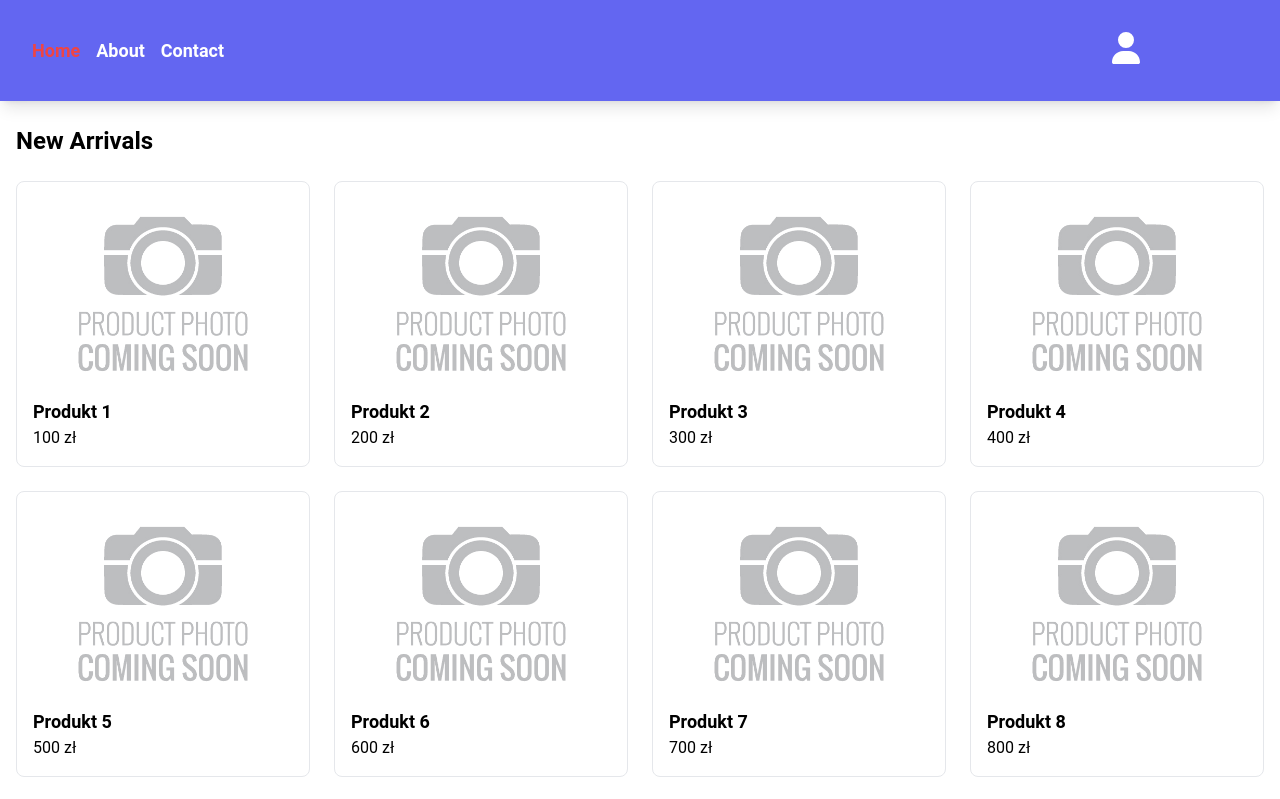
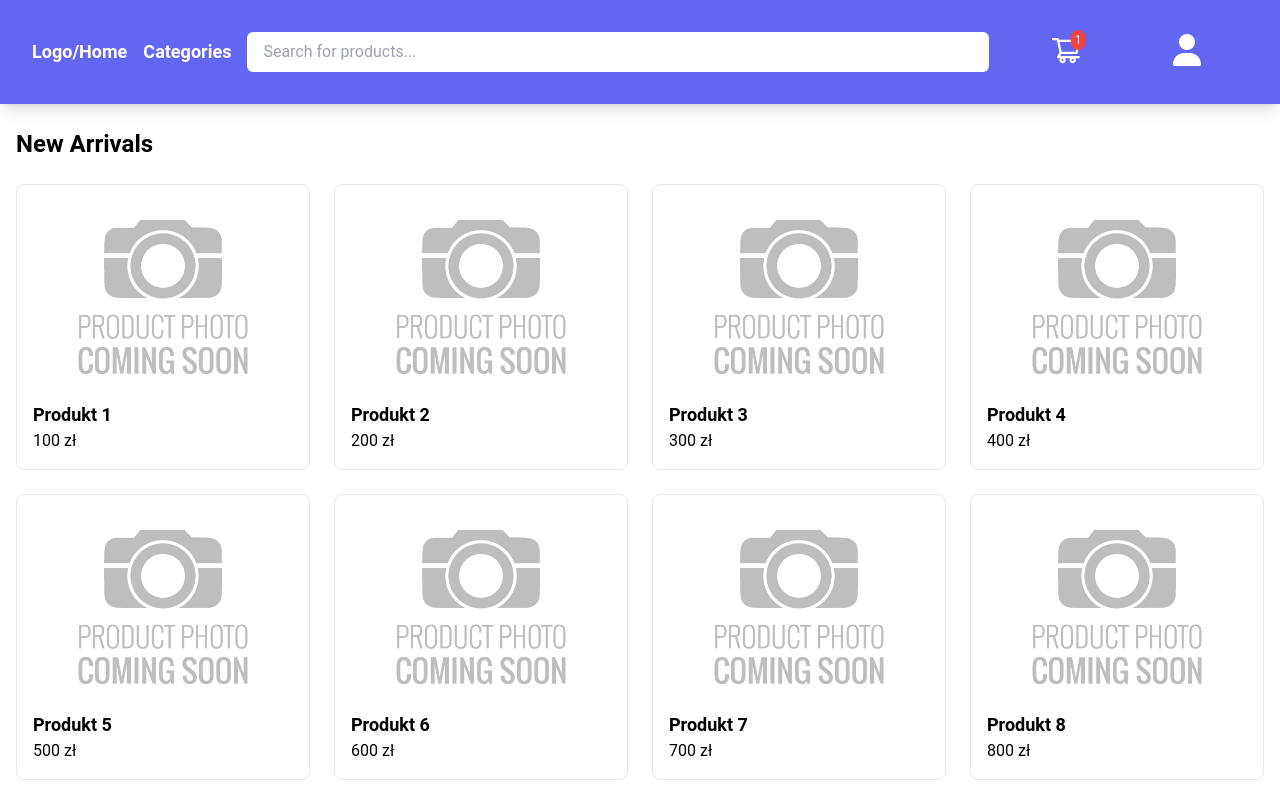
Before and after one commit to AveJaPl/shop_project, a Next.js app in the folder client/: page / in a window 1280 px wide. Shown: the top 799 px of the page. Built offline with nearby package versions, Linux system fonts and the light colour scheme.

Commit message:
header huge changes

```diff
--- a/client/src/components/layout/header.tsx
+++ b/client/src/components/layout/header.tsx
@@ -1,41 +1,154 @@
-"use client"
+"use client";
 
 import Link from "next/link";
 import UserIcon from "../common/userIcon";
-import { useState } from "react";
+import { useState, useRef, useEffect } from "react";
+import { AiOutlineShoppingCart } from "react-icons/ai"; // Zaimportuj ikonę koszyka (załóżmy, że używasz react-icons)
+import Category from "../common/category";
+import Subcategories from "../common/subcategories";
 
 const Header = () => {
-  const [selectedLink, setSelectedLink] = useState("home");
-  const linkStyle = "text-lg font-semibold hover:text-indigo-300 transition duration-300";
-  const selectedLinkStyle = "text-red-500";
-  const handleLinkClick = (link: string) => {
-    setSelectedLink(link);
+  const [subcategories, setSubCategory] = useState([
+    {
+      name: "Sneakers",
+      href: "/sneakers",
+    },
+  ]);
+  const categories = [
+    {
+      title: "Shoes",
+      icon: "👟",
+      subcategories: [
+        {
+          name: "Sneakers",
+          href: "/sneakers",
+        },
+        {
+          name: "Boots",
+          href: "/boots",
+        },
+      ],
+    },
+    {
+      title: "Shirts",
+      icon: "👕",
+      subcategories: [
+        {
+          name: "Casual shirts",
+          href: "/casual-shirts",
+        },
+        {
+          name: "Formal shirts",
+          href: "/formal-shirts",
+        },
+      ],
+    },
+    {
+      title: "Shorts",
+      icon: "🩳",
+      subcategories: [
+        {
+          name: "Casual shorts",
+          href: "/casual-shorts",
+        },
+        {
+          name: "Formal shorts",
+          href: "/formal-shorts",
+        },
+      ],
+    },
+    {
+      title: "Hats",
+      icon: "🧢",
+      subcategories: [
+        {
+          name: "Casual hats",
+          href: "/casual-hats",
+        },
+        {
+          name: "Formal hats",
+          href: "/formal-hats",
+        },
+      ],
+    },
+  ];
+  const handleSubCategoryChange = (subcategories: any) => {
+    setIsMenuOpen(subcategories.length > 0);
+    setSubCategory(subcategories);
   };
+  const [isMenuOpen, setIsMenuOpen] = useState(false); // Dla rozwijanego menu kategorii
+  const menuRef = useRef<HTMLDivElement>(null);
+  const linkStyle =
+    "text-lg font-semibold hover:text-indigo-300 transition duration-300";
+
+  useEffect(() => {
+    const handleClickOutside = (event: MouseEvent) => {
+      if (menuRef.current && !menuRef.current.contains(event.target as Node)) {
+        setIsMenuOpen(false);
+      }
+    };
+    document.addEventListener("click", handleClickOutside);
+    return () => {
+      document.removeEventListener("click", handleClickOutside);
+    };
+  }, [menuRef]);
 
   return (
-    <header className="p-8 w-full bg-indigo-500 text-white flex justify-between items-center shadow-lg">
+    <header className=" relative p-8 w-full bg-indigo-500 text-white flex justify-between items-center shadow-lg">
       <div className="left flex space-x-4">
-        <Link href="/"
-            onClick={() => handleLinkClick("home")}
-            className={`${linkStyle} ${selectedLink === "home" ? `${selectedLinkStyle}` : ""}`}
-          >
-            Home
+        {/* Link do Home */}
+        <Link href="/" className={linkStyle}>
+          Logo/Home
         </Link>
-        <Link href="/about"
-            onClick={() => handleLinkClick("about")}
-            className={`${linkStyle} ${selectedLink === "about" ? `${selectedLinkStyle}` : ""}`}
-          >
-            About
-        </Link>
-        <Link href="/contact"
-            onClick={() => handleLinkClick("contact")}
-            className={`${linkStyle} ${selectedLink === "contact" ? `${selectedLinkStyle}` : ""}`}
-          >
-            Contact
-        </Link>
+        {/* Rozwijane menu kategorii */}
+        <div
+          onClick={() => setIsMenuOpen(true)}
+          ref={menuRef} // referencja do tego kontenera
+          className="relative first-letter:"
+        >
+          <button className={linkStyle}>Categories</button>
+          {isMenuOpen && (
+            <div className="absolute flex top-full left-0 bg-white rounded-md shadow-lg z-20 border border-gray-200 mt-1">
+              <div className="categories">
+              {categories.map((category) => (
+                <Category
+                  key={category.title}
+                  title={category.title}
+                  icon={<span>{category.icon}</span>} // Ikona jako komponent React
+                  subcategories={category.subcategories}
+                  onMouseEnter={() =>
+                    handleSubCategoryChange(category.subcategories)
+                  }
+                />
+              ))}
+              </div>
+
+              <div className="">
+                <Subcategories subcategories={subcategories} />
+              </div>
+            </div>
+          )}
+        </div>
+        {/* Istniejące linki */}
+        {/* ... */}
+      </div>
+      <div className="center flex-1 px-4">
+        <input
+          type="search"
+          placeholder="Search for products..."
+          className="w-full px-4 py-2 rounded-md text-gray-700"
+        />
       </div>
       <div className="right w-1/5 flex justify-around">
+        <Link href="/cart" className="relative">
+          <AiOutlineShoppingCart className="h-8 w-8" />
+          {/* Dodaj badge z liczbą produktów w koszyku: */}
+          <span className="absolute -top-1 -right-1 bg-red-500 text-white rounded-full px-1 py-0.5 text-xs">
+            1
+          </span>
+        </Link>
         <UserIcon className="h-8 w-8" />
+        {/* Możesz dodać tu rozwijane menu konta użytkownika */}
       </div>
     </header>
   );
```
